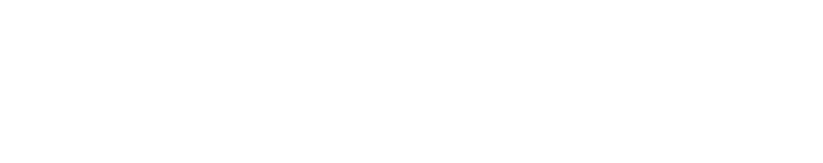
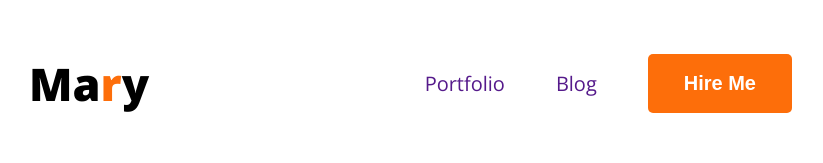
Before and after one commit to Bayzid004/Web-Developer-Portfolio, a plain HTML site: page index.html in a window 1280 px wide. Shown: the whole page, without its empty margins (204-1027 px from the left). Drawn offline with nearby package versions, Linux system fonts and the light colour scheme.

Commit message:
nav added to the commit

```diff
--- /dev/null
+++ b/Style/portfolio.css
@@ -0,0 +1,55 @@
+@import url('https://fonts.googleapis.com/css2?family=Open+Sans:ital,wght@0,300..800;1,300..800&display=swap');
+
+/* font-family: "Open Sans", sans-serif; */
+.open-sans-normal {
+    font-family: "Open Sans", sans-serif;
+    font-optical-sizing: auto;
+    font-style: normal;
+    font-variation-settings:
+        "wdth" 100;
+}
+
+/* Share things */
+.btn {
+    border-radius: 5px;
+    background: rgb(253, 110, 10);
+    padding: 18px 36px;
+    border: none;
+    color: rgb(255, 255, 255);
+    font-size: 20px;
+    font-weight: 700;
+}
+
+/* Nav style */
+nav {
+    display: flex;
+    align-items: center;
+    justify-content: space-between;
+    margin: 0px 225px;
+}
+
+nav ul {
+    display: flex;
+    align-items: center;
+}
+
+nav ul li {
+    list-style: none;
+    color: rgb(71, 71, 71);
+    margin-right: 51px;
+}
+
+nav ul li a {
+    text-decoration: none;
+    font-size: 20px;
+}
+
+.titleName {
+    font-size: 45px;
+    font-weight: 800;
+    line-height: 61px;
+}
+
+.singleWord {
+    color: rgb(253, 110, 10);
+}
--- a/index.html
+++ b/index.html
@@ -4,10 +4,18 @@
     <meta charset="UTF-8">
     <meta name="viewport" content="width=device-width, initial-scale=1.0">
     <title>Web Developer Portfolio</title>
+    <link rel="stylesheet" href="Style/portfolio.css">
 </head>
-<body>
+<body class="open-sans-normal">
     <header>
-
+        <nav>
+            <h3 class="titleName">Ma<span class="singleWord">r</span>y</h3>
+            <ul>
+                <li><a href="">Portfolio</a></li>
+                <li><a href="">Blog</a></li>
+                <li><a href=""><button class="btn">Hire Me</button></a></li>
+            </ul>
+        </nav>
     </header>
     <main>
 
```
